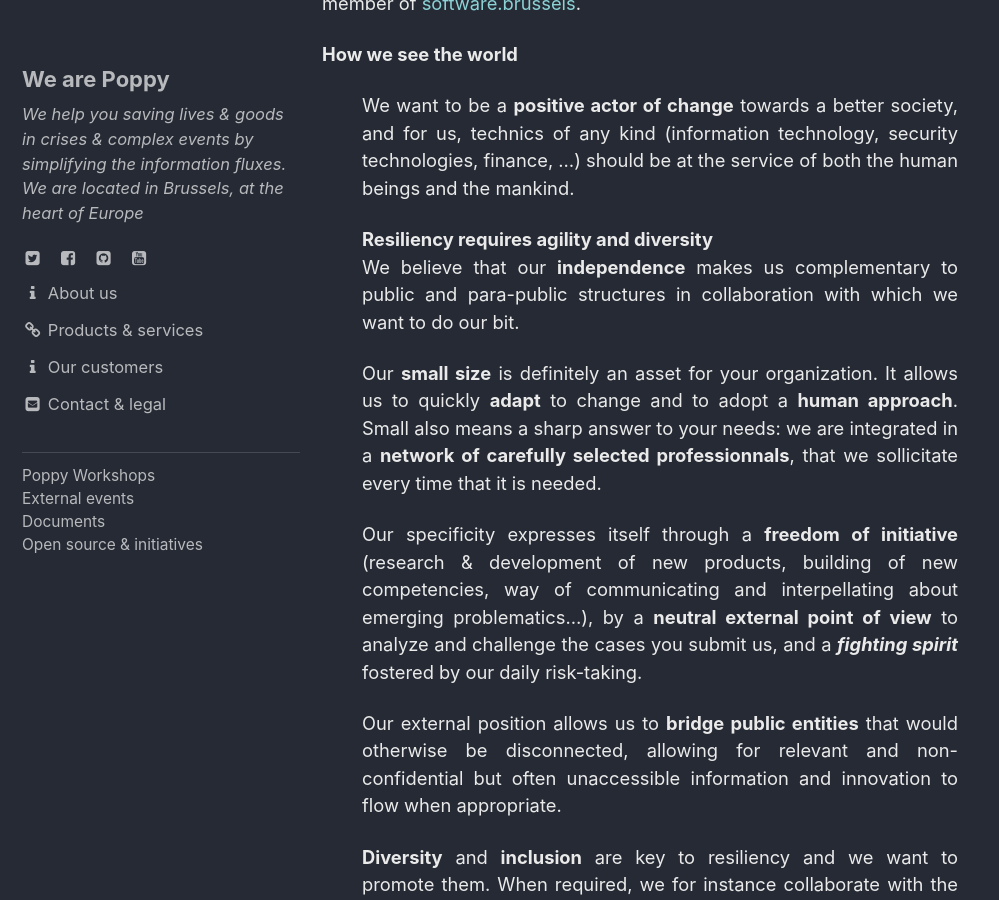
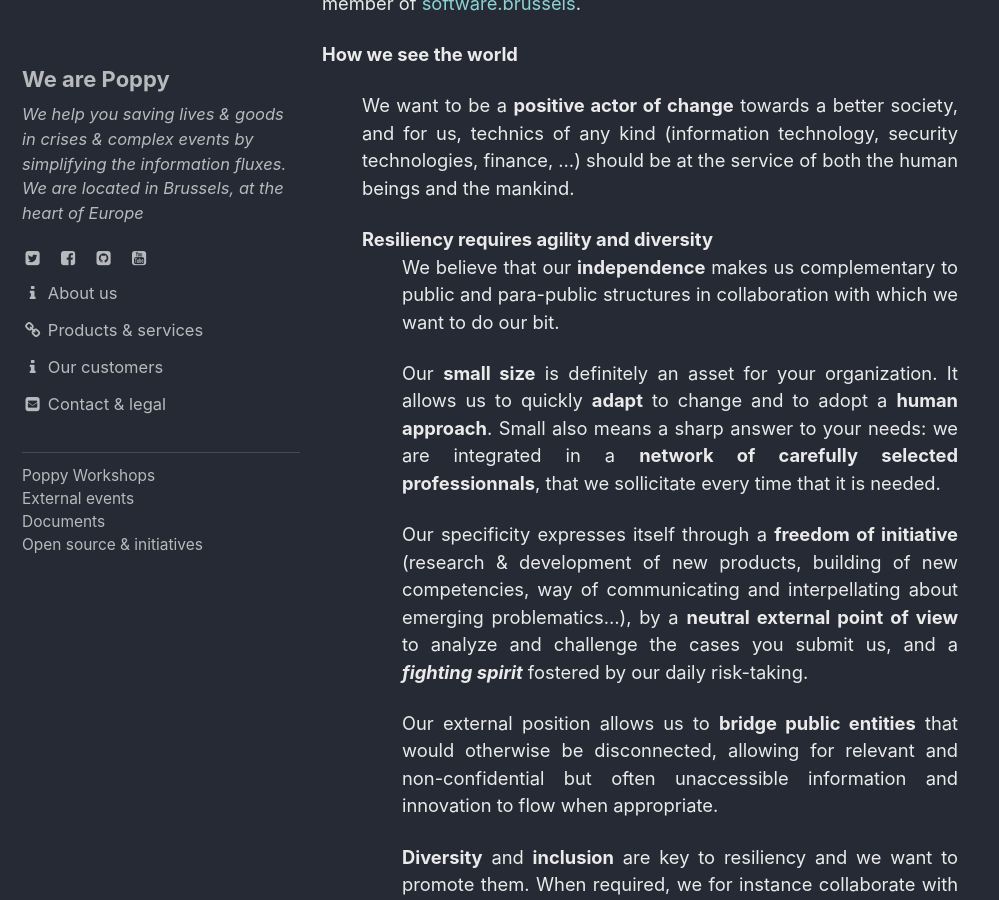
Before and after one commit to ccloquet/ccloquet.github.io, a Jekyll site: the page built from _pages/about_us.md, in a window 1280 px wide and 900 px high, scrolled down 1121 px. Shown: the whole window, without its empty margins (0-999 px from the left). Built offline with Jekyll 4.4.1, drawn with Linux system fonts in a browser that asks for light colours; cached includes are drawn as plain includes.

Commit message:
Update about_us.md

```diff
--- a/_pages/about_us.md
+++ b/_pages/about_us.md
@@ -11,6 +11,7 @@ permalink: /about_us/
 
 
 <p ><center><strong>In times always more complex and uncertain, we boost our society’s resilience through seamless information technology for the public authorities</strong></center></p>
+
 <p ><strong>Poppy</strong> (Living Apps sprl) is a <strong>private technological company</strong> helping the authorities and emergency services to <strong>better prepare</strong> and <strong>manage crisis situations</strong> through a better use and understanding of information technologies.</p>
 <p >We design products and provide advices to <strong>speedup decision making</strong> by simplifying and accelerating information transmission, with a deep understanding of their limitations and interaction with the users, particularly in crisis situations. Bits and bytes are our daily lunch and <strong>telecoms</strong>, <strong>maps</strong>, <strong>real time</strong> and <strong>data analytics</strong> are some of our core competencies.</p>
 <p >Founded in 2014 by <a href="https://www.linkedin.com/in/ccloquet/">Christophe Cloquet</a>, PhD, Poppy is proud a GovTech member of <a href="https://software.brussels">software.brussels</a>.</p>
@@ -23,6 +24,7 @@ permalink: /about_us/
 
 <strong>Resiliency requires agility and diversity</strong><br>
 
+<div style="margin-left: 40px">
 <p >We believe that our <strong>independence</strong> makes us complementary to public and para-public structures in collaboration with which we want to do our bit.</p>
 
 <p >Our <strong>small size</strong> is definitely an asset for your organization. It allows us to quickly <strong>adapt</strong> to change and to adopt a <strong>human approach</strong>. Small also means a sharp answer to your needs: we are integrated in a <strong>network of carefully selected professionnals</strong>, that we sollicitate every time that it is needed.</p>
@@ -38,9 +40,10 @@ permalink: /about_us/
 <p >Constant and active adjustments of the balance between local and global scales should be made, in order to stay far from both extremes. Currently, our way to help requilibrate the balance is to <a href="BLOG">choose local suppliers when possible</a>, and be part of the <strong><a href="ZINNE">Zinne</a></strong> network. We must do all that is in our power to make more connections and not staying closed on ourselves.</p>
 
 <p ><strong>Migration</strong> is to us key to diversity. This is much debated and we do not ignore the issues it carries, which must be adressed. At our scale, we want to be part to a better welcome of refugees in Belgium, by supporting <strong><a href="SINGA">Singa</a></strong>. This association has as goals the creation of links between refugees and local people. Links, again!</p>
+</div>
 
 <strong>Security</strong>
-
+<div style="margin-left: 40px">
 <p >Whereas the positive impact of disaster rescue makes quite the unanimity, security is sometimes more disputed, particularly when it is conflicting with freedom.</p>
 
 <p >We acknowledge that in the state of today’s mankind, there is no perfect solution to the freedom-security paradox, because no one is perfect.</p>
@@ -50,7 +53,7 @@ permalink: /about_us/
 <p >Security must therefore be subordoned to a strong ethics, at the very least encompassing the Human Rights Declaration, and be exerced with that vision in mind.</p>
 
 <p >To us, technical security measures are therefore a mean, and no solution in themselves. On the long term, education, solidarity, culture, and strenghtening of bonds will be the best warrants of a peaceful society.</p>
-
+</div>
 </div>
 <div style="margin-left: 40px">
 <strong>Our approach</strong>
```
